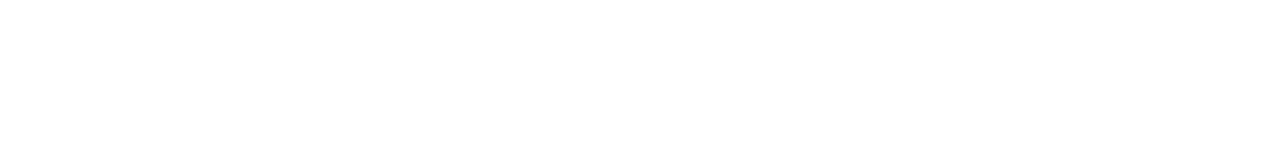
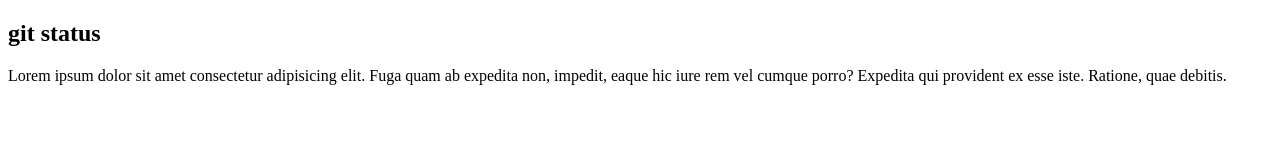
Before and after one commit to agustin-mendoza/agustin, a plain HTML site: page index.html in a window 1280 px wide. Drawn offline with Linux system fonts and the light colour scheme.

Commit message:
agregue un articulo sobre git y github

```diff
--- a/index.html
+++ b/index.html
@@ -5,6 +5,13 @@
             <title>Clase 09</title>
             </head>
             <body>
+                <article>
+                    <h1>git status</h1>
+
+                    <p>Lorem ipsum dolor sit amet consectetur adipisicing elit. Fuga quam ab expedita non, impedit, eaque hic iure rem vel cumque porro? Expedita qui provident ex esse iste. Ratione, quae debitis.</p>
+
+                </article>
+
 
             </body>
             </html>
```
